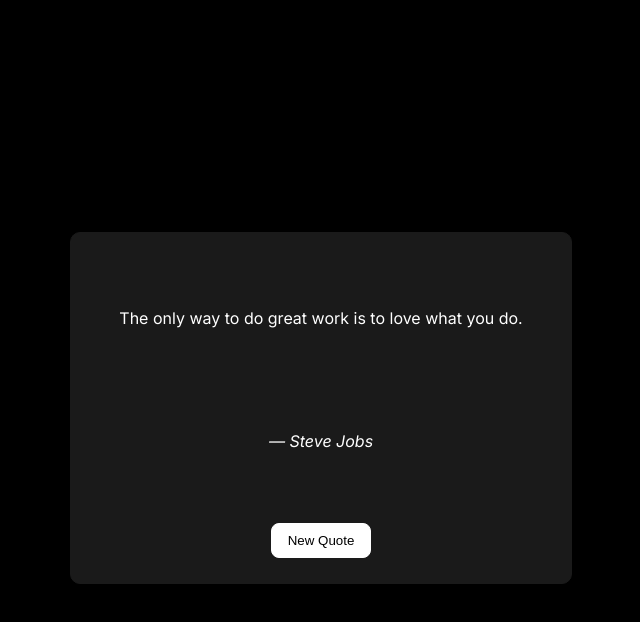
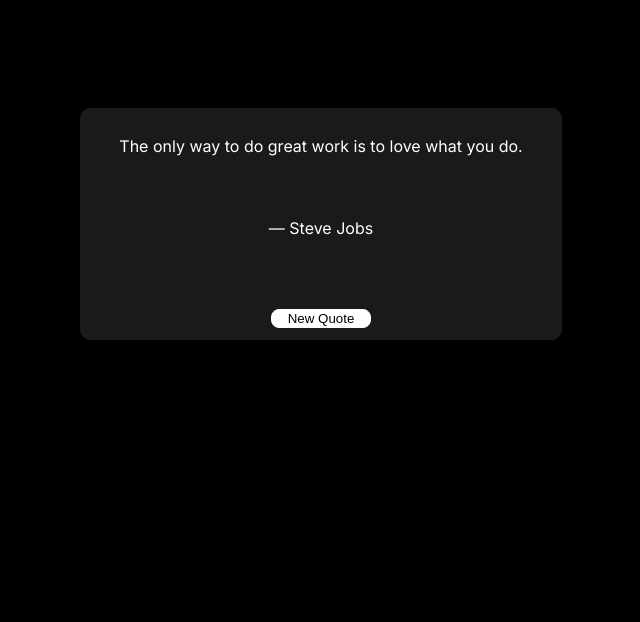
Before and after one commit to abhishekk119/quote-react-pwa, a React (Vite) app: page / in a window 1280 px wide. Shown: the top 622 px of the page, without its empty margins (319-959 px from the left). Built offline with nearby package versions, Linux system fonts and the light colour scheme; no server answers; a web font is replaced by a local one.

Commit message:
Update index.css

```diff
--- a/src/index.css
+++ b/src/index.css
@@ -7,11 +7,10 @@ body {
   display: flex;
   align-items: center;
   justify-content: center;
-  min-height: 100vh; /* Ensure wrapper takes full viewport height */
 }
 
 .container {
-  min-height: 300px; /* Increased height to accommodate quotes */
+  height: 200px;
   width: 450px;
   border: 1px solid #1a1a1a;
   background-color: #1a1a1a;
@@ -19,32 +18,15 @@ body {
   display: flex;
   flex-direction: column;
   align-items: center;
-  justify-content: space-between; /* Distribute space evenly */
-  padding: 25px; /* Increased padding */
-  margin-top: 0; /* Remove top margin since wrapper has min-height */
+  justify-content: center;
+  padding: 15px;
+  margin-top: 100px;
 }
 
-.quote-text {
+.container p {
   color: white;
   text-align: center;
-  min-height: 120px; /* Fixed height for quote area */
-  display: flex;
-  align-items: center;
-  justify-content: center;
-  width: 100%;
-  margin: 0;
-}
-
-.author-text {
-  color: white;
-  text-align: center;
-  min-height: 30px; /* Fixed height for author area */
-  display: flex;
-  align-items: center;
-  justify-content: center;
-  width: 100%;
-  margin: 0;
-  font-style: italic;
+  min-height: 50px;
 }
 
 .newqtbtn {
@@ -54,7 +36,7 @@ body {
   border: 1px solid white;
   border-radius: 8px;
   cursor: pointer;
-  margin-top: 20px;
+  margin-top: 25px;
 }
 
 .newqtbtn:active {
```
